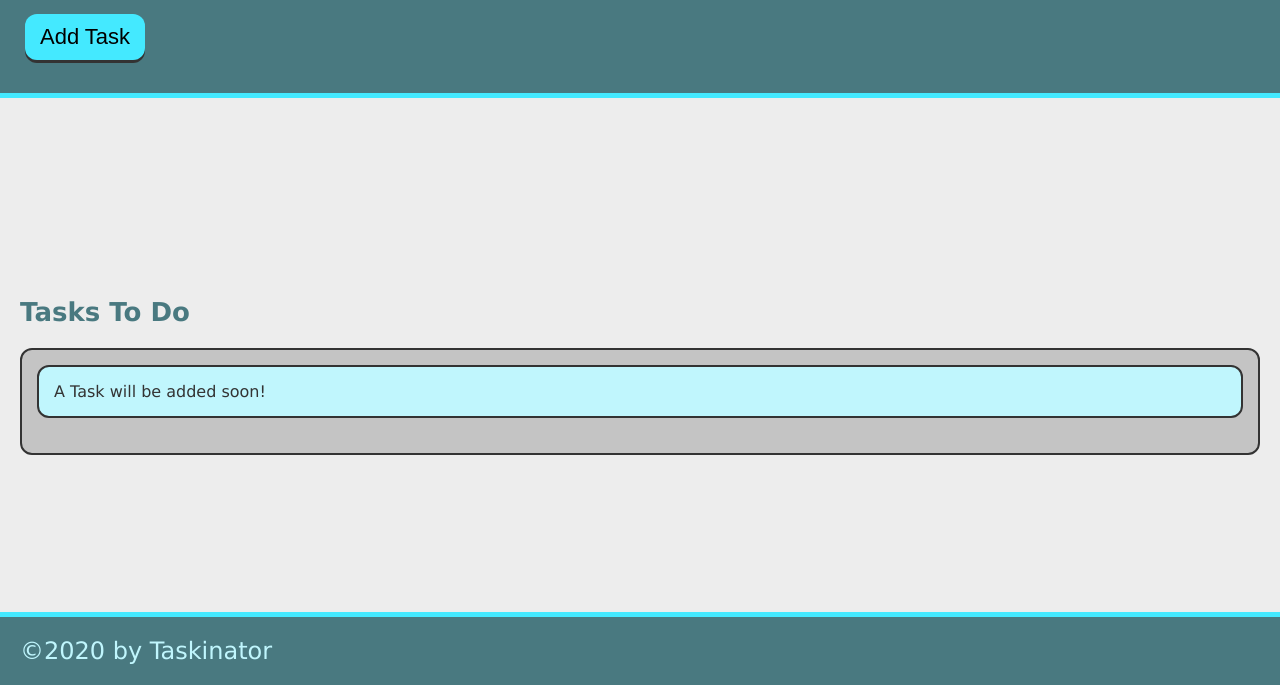
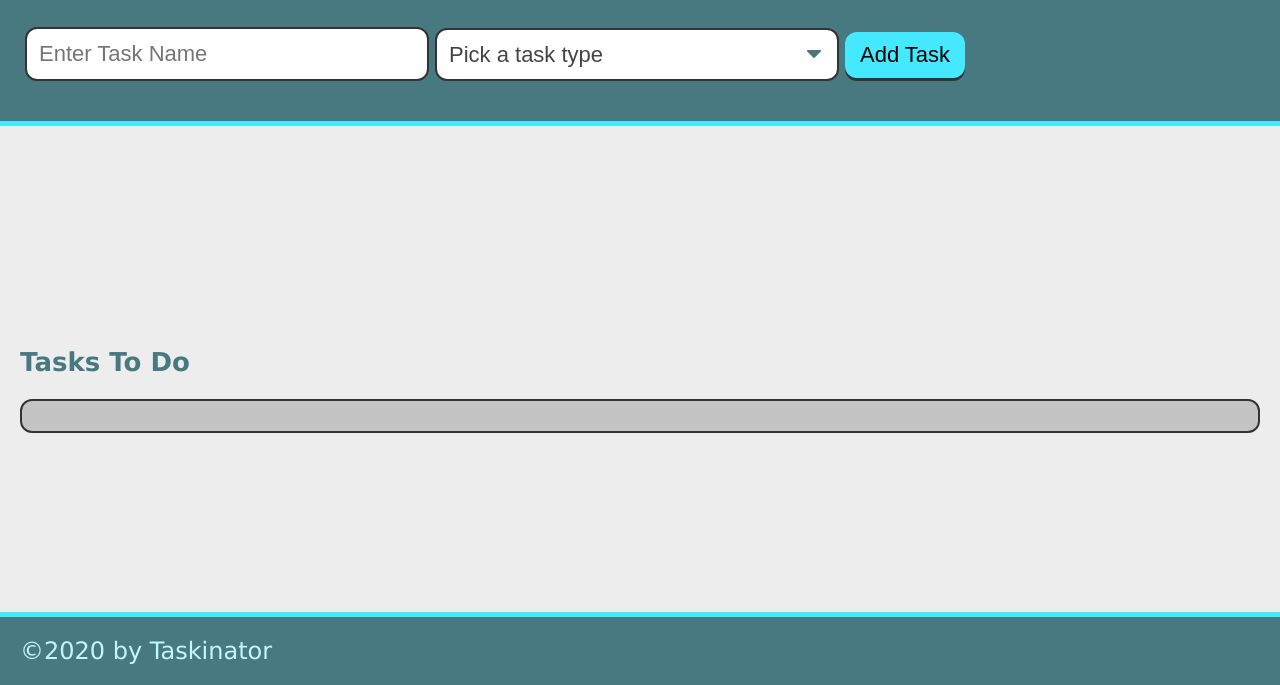
Before and after one commit to Likica/taskinator, a plain HTML site: page index.html in a window 1280 px wide. Shown: the part 115-800 px from the top of the page. Drawn offline with Linux system fonts and the light colour scheme.

Commit message:
add task form with dropdown

```diff
--- a/index.html
+++ b/index.html
@@ -13,14 +13,28 @@
     <header>
         <h1 class="page-title">Taskinator</h1>
         <p>Click the button below to add a new task!</p>
-        <button class="btn" id="save-task">Add Task</button>
+        <form id="task-form">
+            <div class="form-group">
+                <input type="text" name="task-name" placeholder="Enter Task Name" />
+            </div>
+            <div class="form-group">
+                <select name="task-type" class="select-dropdown">
+                    <option value="" disabled selected>Pick a task type</option>
+                    <option value="Print">Print</option>
+                    <option value="Web">Web</option>
+                    <option value="Mobile">Mobile</option>
+                </select>
+            </div>
+            <div class="form-group">
+                <button class="btn" id="save-task" type="submit">Add Task</button>
+            </div>
+        </form>
     </header>
     <main class="page-content"></main>
     <section class="task-list-wrapper">
         <h2 class="list-title">Tasks To Do</h2>
-        <ul class="task-list" id="tasks-to-do">
-            <li class="task-item">A Task will be added soon!</li>
-        </ul>
+        <ul class="task-list" id="tasks-to-do"></ul>
+
     </section>
     </main>
 
```
Also changed, not shown: 1 other file.
